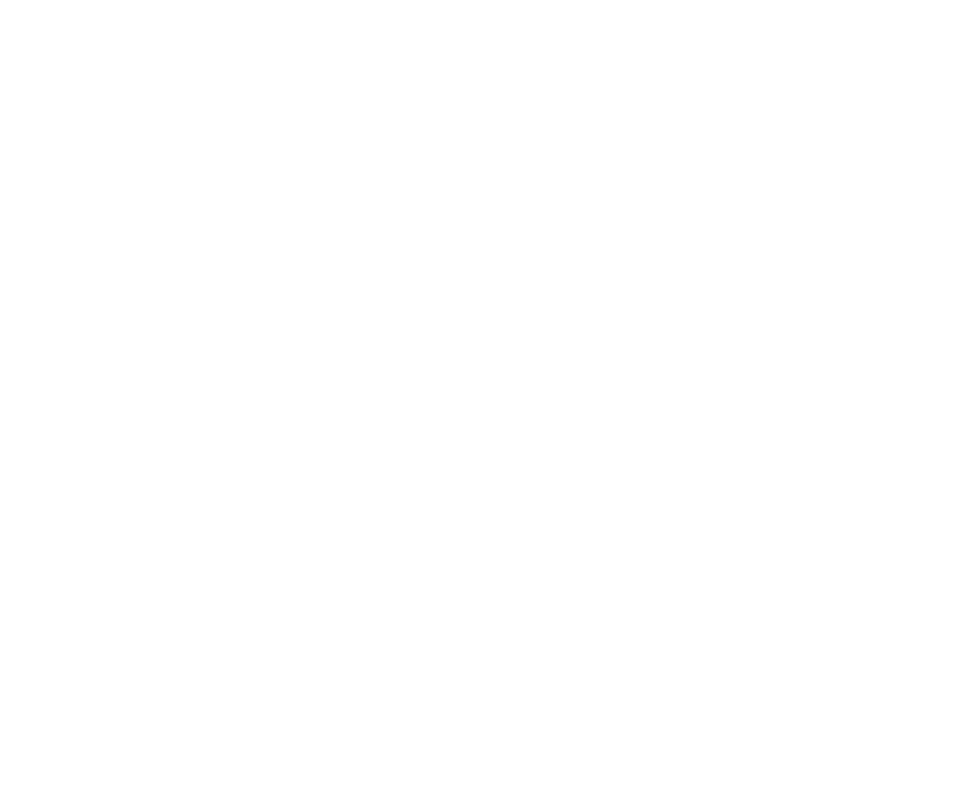
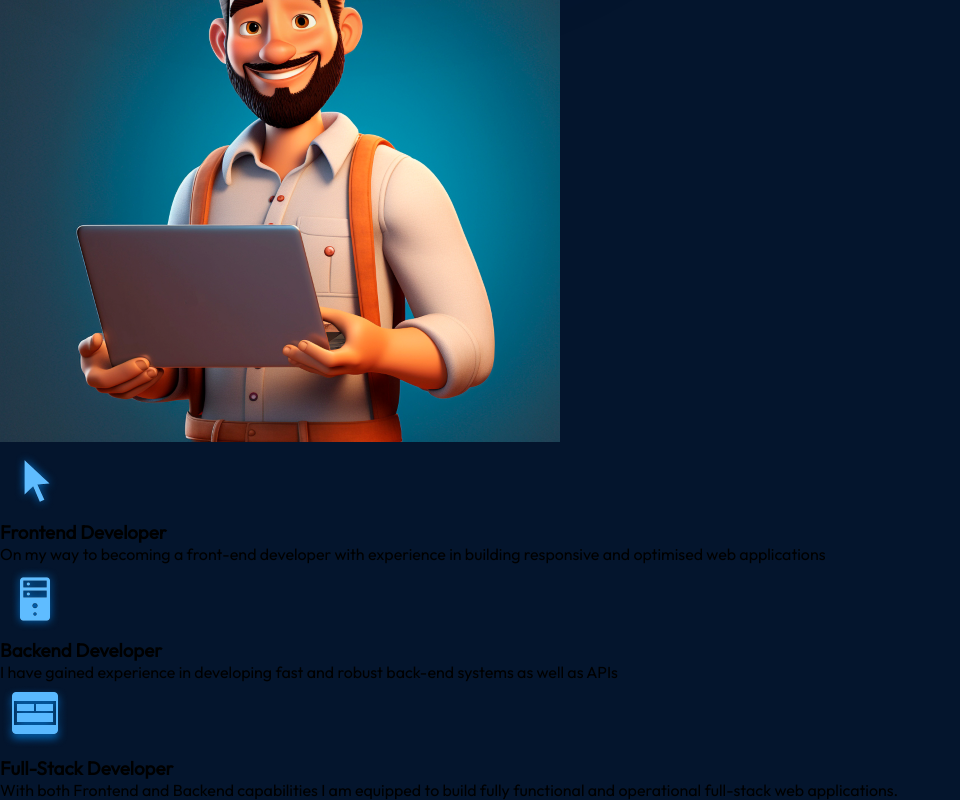
Before and after one commit to Y1va/React-Portfolio, a React (Vite) app in the folder react-portfolio/: page / in a window 1280 px wide. Shown: the part 810-1610 px from the top of the page, without its empty margins (0-960 px from the left). Before the commit the page ends 800 px from the top, so only its background shows below. Built offline with nearby package versions, Linux system fonts and the light colour scheme.

Commit message:
Started writing HTML for About section

```diff
--- a/react-portfolio/src/App.jsx
+++ b/react-portfolio/src/App.jsx
@@ -1,12 +1,14 @@
 import styles from './App.module.css';
 import { Hero } from './components/Hero/Hero';
 import { Navbar } from './components/Navbar/Navbar';
+import { About } from './components/About/About';
 
 function App() {
   return (
     <div className={styles.App}>
       <Navbar />
       <Hero />
+      <About />
     </div>
   );
 }
--- /dev/null
+++ b/react-portfolio/src/components/About/About.jsx
@@ -0,0 +1,48 @@
+import React from 'react';
+import { getImageUrl } from '../../utils';
+
+export const About = () => {
+  return (
+    <section>
+      <h2>About</h2>
+      <div>
+        <img
+          src={getImageUrl('about/aboutimage.png')}
+          alt="person sitting with laptop"
+        />
+        <ul>
+          <li>
+            <img src={getImageUrl('about/cursorIcon.png')} alt="Cursor Icon" />
+            <div>
+              <h3>Frontend Developer</h3>
+              <p>
+                On my way to becoming a front-end developer with experience in
+                building responsive and optimised web applications
+              </p>
+            </div>
+          </li>
+          <li>
+            <img src={getImageUrl('about/serverIcon.png')} alt="Server Icon" />
+            <div>
+              <h3>Backend Developer</h3>
+              <p>
+                I have gained experience in developing fast and robust back-end systems as well as APIs
+              </p>
+            </div>
+          </li>
+          <li>
+            <img src={getImageUrl('about/uiIcon.png')} alt="UI Icon" />
+            <div>
+              <h3>Full-Stack Developer</h3>
+              <p>
+                With both Frontend and Backend capabilities I am equipped to build fully functional and operational full-stack web applications.
+              </p>
+            </div>
+          </li>
+        </ul>
+      </div>
+    </section>
+  );
+};
+
+export default About;
--- a/react-portfolio/src/components/Hero/Hero.jsx
+++ b/react-portfolio/src/components/Hero/Hero.jsx
@@ -11,7 +11,7 @@
         <p className={styles.description}>
           I'm currently studying Full-Stack development and learning a variety
           of new skills and techniques. I am looking forward to apply my skills
-          in a real world environment
+          in a real world environment.
         </p>
         <a href="mailto:ponzeadrian@gmail.com" className={styles.contactBtn}>
           Contact Me
```
Also changed, not shown: react-portfolio/assets/about/aboutimage.png (added), react-portfolio/assets/about/guywithlaptop.jpg (deleted), react-portfolio/src/components/About/About.module.css (added).
